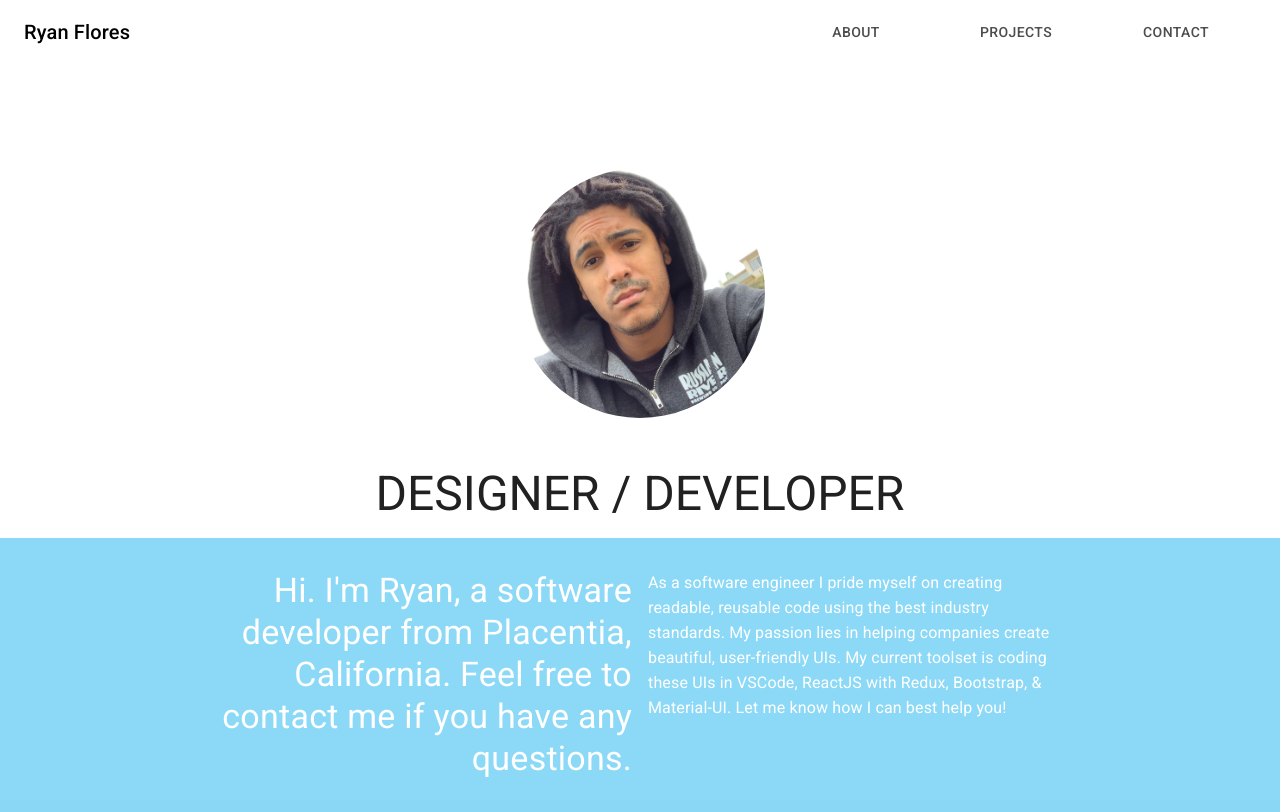
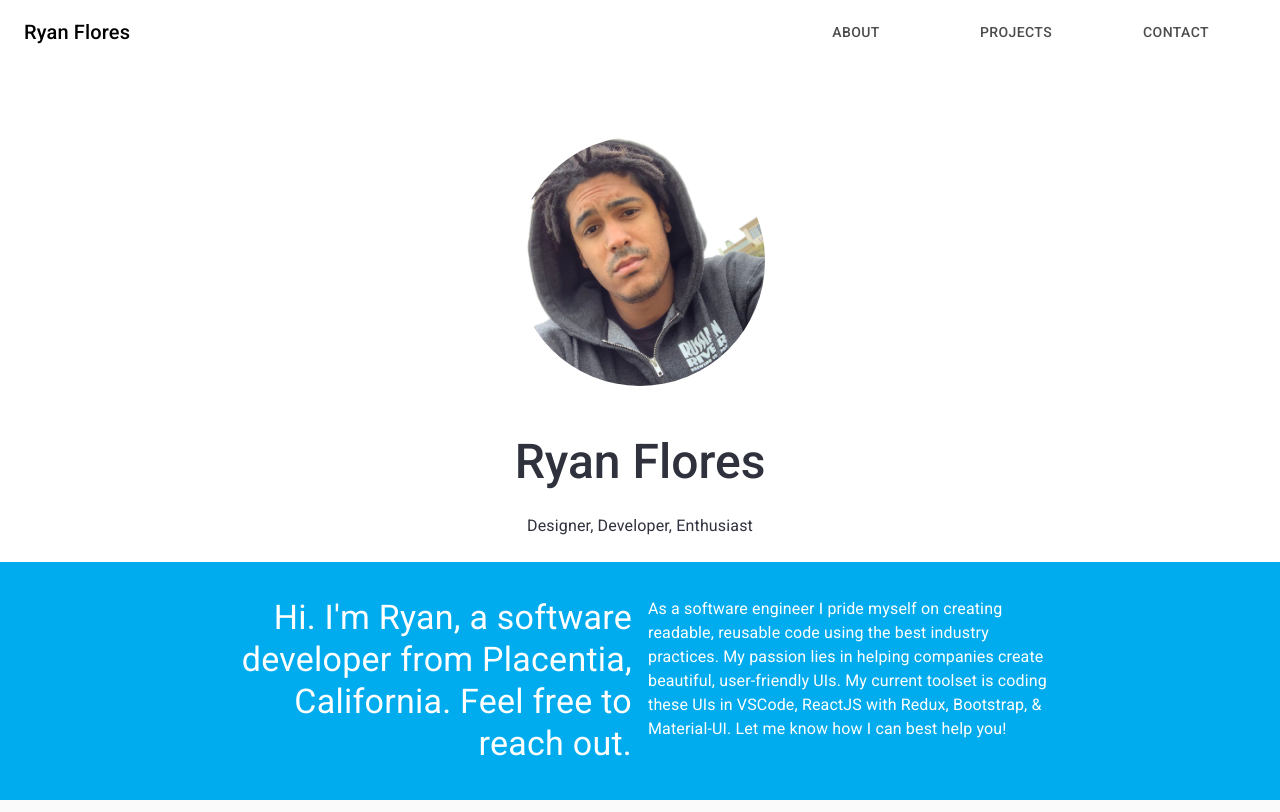
Before and after one commit to ryantylerflores/ryantylerflores, a React (Create React App) app: page / in a window 1280 px wide. Built offline with nearby package versions, Linux system fonts and the light colour scheme.

Commit message:
contact page

```diff
--- a/package.json
+++ b/package.json
@@ -2,9 +2,11 @@
   "name": "ryantylerflores",
   "version": "0.1.0",
   "private": true,
+  "homepage": "https://ryantylerflores.github.io/ryantylerflores",
   "dependencies": {
     "@material-ui/core": "^4.0.0",
     "@material-ui/icons": "^4.0.0",
+    "gh-pages": "^2.0.1",
     "react": "^16.8.6",
     "react-dom": "^16.8.6",
     "react-redux": "^7.0.3",
@@ -17,6 +19,8 @@
     "start": "react-scripts start",
     "build": "react-scripts build",
     "test": "react-scripts test",
+    "predeploy": "npm run build",
+    "deploy": "gh-pages -d build",
     "eject": "react-scripts eject"
   },
   "eslintConfig": {
--- a/public/index.css
+++ b/public/index.css
@@ -7,4 +7,6 @@ html, body {
   height: 100%;
   width: 100%;
   background: white;
+  color: #2f313d;
+  /* color: rgba(0,0,0,0.8); */
 }
--- a/src/components/Contact/Contact.js
+++ b/src/components/Contact/Contact.js
@@ -1,12 +1,99 @@
-import React from 'react';
-import UnderConstruction from '../UnderConstruction/UnderConstruction';
+import React,{ useState } from 'react';
+import { Field, reduxForm } from 'redux-form';
+import {
+  TextField,
+  withStyles,
+  Grid,
+  Typography,
+  Divider,
+  FormControl
+} from '@material-ui/core';
 
-const Contact = () => {
+import styles from './Contact.style'
+
+// import UnderConstruction from '../UnderConstruction/UnderConstruction';
+
+const Contact = props => {
+  const { handleSubmit, pristine, reset, submitting, classes } = props;
+
+
+
+  const renderError = ({error, touched}) => {
+    if (touched && error){
+      return (
+        <div className="ui error mesasge">
+          <div className="header">{error}</div>
+        </div>
+      );
+    }
+  }
+
+
+
+  const renderInput = ({input, label, meta }) => {
+    return(
+      <div>
+        <TextField
+          required
+          // errorText={meta.touched && meta.error}
+          label={label}
+          className={classes.textField}
+          margin="normal"
+          variant="outlined"
+          {...input}
+        />
+      </div>
+    )
+  }
+
   return(
-    <div>
-      <UnderConstruction />
+    <div className={classes.root}>
+      <Typography variant='h2'>
+        Contact Me
+      </Typography>
+      <Typography>
+        I'll be glad to answer your questions!
+      </Typography>
+      <form onSubmit={handleSubmit}>
+        <Field name='name' component={renderInput} label='Your Name (required)' />
+        <Field name='email' component={renderInput} label='Your Email (required)' />
+        <Field name='subject' component={renderInput} label='Subject' />
+        <Field name='message' multiline rows='10' component={renderInput} label='Your Message' />
+        <button type='button' disabled={pristine || submitting} className='btn btn-primary'>Submit</button>
+      </form>
+        {/* </Grid> */}
+        {/* <Grid item xs={6}>
+          <Typography>
+            Ryan Flores
+          </Typography>
+          <Typography>
+            714.595.6250
+          </Typography>
+          <Typography>
+            rtflores90@gmail.com
+          </Typography>
+          <Divider />
+        </Grid>
+      </Grid> */}
     </div>
   )
 }
 
-export default Contact;
+const validate = formValues => {
+  const errors = {};
+
+  if(!formValues.name) {
+    errors.name = 'You Must Enter a Name';
+  }
+
+  if(!formValues.email) {
+    errors.name = 'You Must Enter an Email'
+  }
+
+  return errors
+}
+
+export default withStyles(styles)(reduxForm({
+  form: 'contactForm',
+  validate
+})(Contact));
--- /dev/null
+++ b/src/components/Contact/Contact.style.js
@@ -0,0 +1,9 @@
+const styles = theme => ({
+  textField: {
+    marginLeft: theme.spacing(1),
+    marginRight: theme.spacing(1),
+    width: '80%'
+  }
+})
+
+export default styles;
--- a/src/components/Home/Home.js
+++ b/src/components/Home/Home.js
@@ -10,7 +10,13 @@ import ProfilePhoto from './ProfilePhoto/ProfilePhoto';
 import styles from './Home.style';
 
 const Home = props => {
+
   const { classes } = props;
+
+  const renderBodyContent = () => {
+    // if
+  }
+
   return(
     <div className={classes.root}>
       {/* <div className={classes.container}> */}
@@ -19,21 +25,22 @@ const Home = props => {
             <ProfilePhoto />
           </Grid>
           <Grid container justify='center' alignItems='center' className={classes.margin}>
-            <Typography variant='h3'>
-              DESIGNER / DEVELOPER
-            </Typography>
+            <Typography variant='h3' className={classes.nameTitle}>Ryan Flores</Typography>
+          </Grid>
+          <Grid container justify='center' alignItems='center' className={classes.margin}>
+            <Typography variant='body1'>Designer, Developer, Enthusiast</Typography>
           </Grid>
         </div>
         <div className={classes.bodyContainer}>
-          <Grid container spacing={2} className={classes.margin}>
-            <Grid item xs={6}>
+          <Grid container spacing={2} className={classes.padding}>
+            <Grid item xs={12} md={6}>
               <Typography align='right' variant='h4'>
-                Hi. I'm Ryan, a software developer from Placentia, California. Feel free to contact me if you have any questions.
+                Hi. I'm Ryan, a software developer from Placentia, California. Feel free to reach out.
               </Typography>
             </Grid>
-            <Grid item xs={6}>
-              <Typography variant='subtitle1' className={classes.lineHeight}>
-                As a software engineer I pride myself on creating readable, reusable code using the best industry standards.
+            <Grid item xs={12} md={6}>
+              <Typography variant='body1' className={classes.lineHeight}>
+                As a software engineer I pride myself on creating readable, reusable code using the best industry practices.
                 My passion lies in helping companies create beautiful, user-friendly UIs. My current toolset is coding these UIs
                 in VSCode, ReactJS with Redux, Bootstrap, & Material-UI. Let me know how I can best help you!
               </Typography>
--- a/src/components/Home/Home.style.js
+++ b/src/components/Home/Home.style.js
@@ -4,12 +4,14 @@ const styles = theme => ({
     // backgroundSize: 'cover',
     // background: 'rgba(0, 172, 237,0.45)',
     background: 'white',
-    height: '92%',
+    height: '92vh',
     // position: 'absolute',
     // top: 0
+    display: 'flex',
+    flexFlow: 'column'
   },
   container: {
-    width: '75%',
+    width: '85%',
     margin: '0 auto',
     color: 'white',
     marginTop: theme.spacing(10)
@@ -17,21 +19,31 @@ const styles = theme => ({
   profilePictureContainer: {
     width: '100%',
     margin: '0 auto',
-    paddingTop: theme.spacing(10)
+    paddingTop: theme.spacing(6),
+    color: '#2f313d'
   },
   bodyContainer: {
     // width: '75%',
     paddingLeft: '15%',
     paddingRight: '15%',
     color: 'white',
-    background: 'rgba(0, 172, 237,0.45)',
-    minHeight: '37%'
+    background: 'rgb(0, 172, 237)',
+    // minHeight: '37%'
+    flexGrow: 1,
+    display: 'flex',
+    alignItems: 'center'
+  },
+  padding: {
+    padding: theme.spacing(3)
   },
   margin: {
-    padding: theme.spacing(3)
+    margin: theme.spacing(3,0)
   },
   lineHeight: {
-    lineHeight: '25px'
+    // lineHeight: '40px'
+  },
+  nameTitle: {
+    fontWeight: '500 !important'
   }
 })
 
--- a/src/components/Home/ProfilePhoto/ProfilePhoto.js
+++ b/src/components/Home/ProfilePhoto/ProfilePhoto.js
@@ -11,7 +11,7 @@ const ProfilePhoto = props => {
   return (
     <Avatar
       alt='Ryan Flores'
-      src='/assets/me.jpg'
+      src='./assets/me.jpg'
       className={classes.avatar}
     />
   )
--- a/src/reducers/index.js
+++ b/src/reducers/index.js
@@ -1,8 +1,10 @@
 import { combineReducers } from 'redux';
 import location from './location-reducer';
+import { reducer as formReducer } from 'redux-form';
 
 const rootReducer = combineReducers({
-  location
+  location,
+  form: formReducer
 });
 
 export default rootReducer;
```
Also changed, not shown: 1 other file (tests, documents, lock files or other folders).
